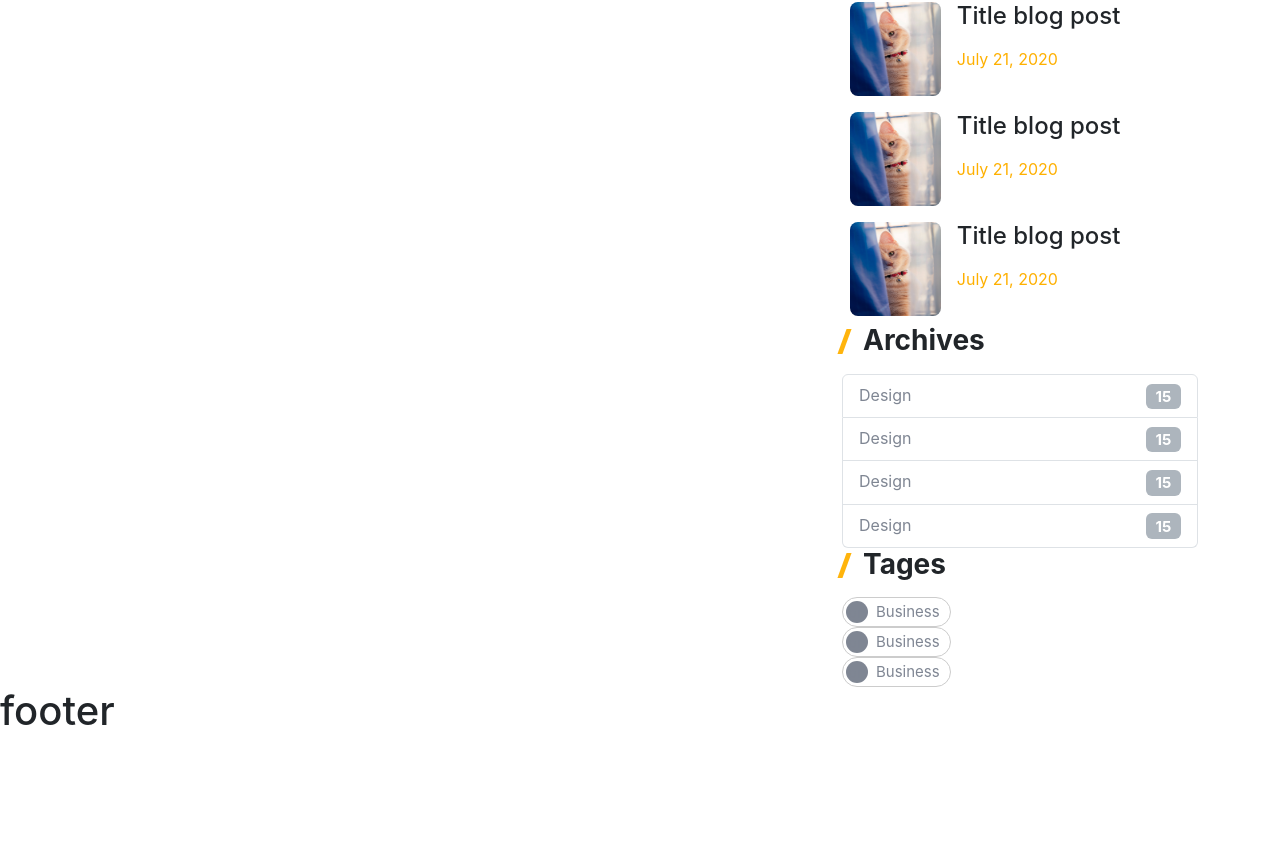
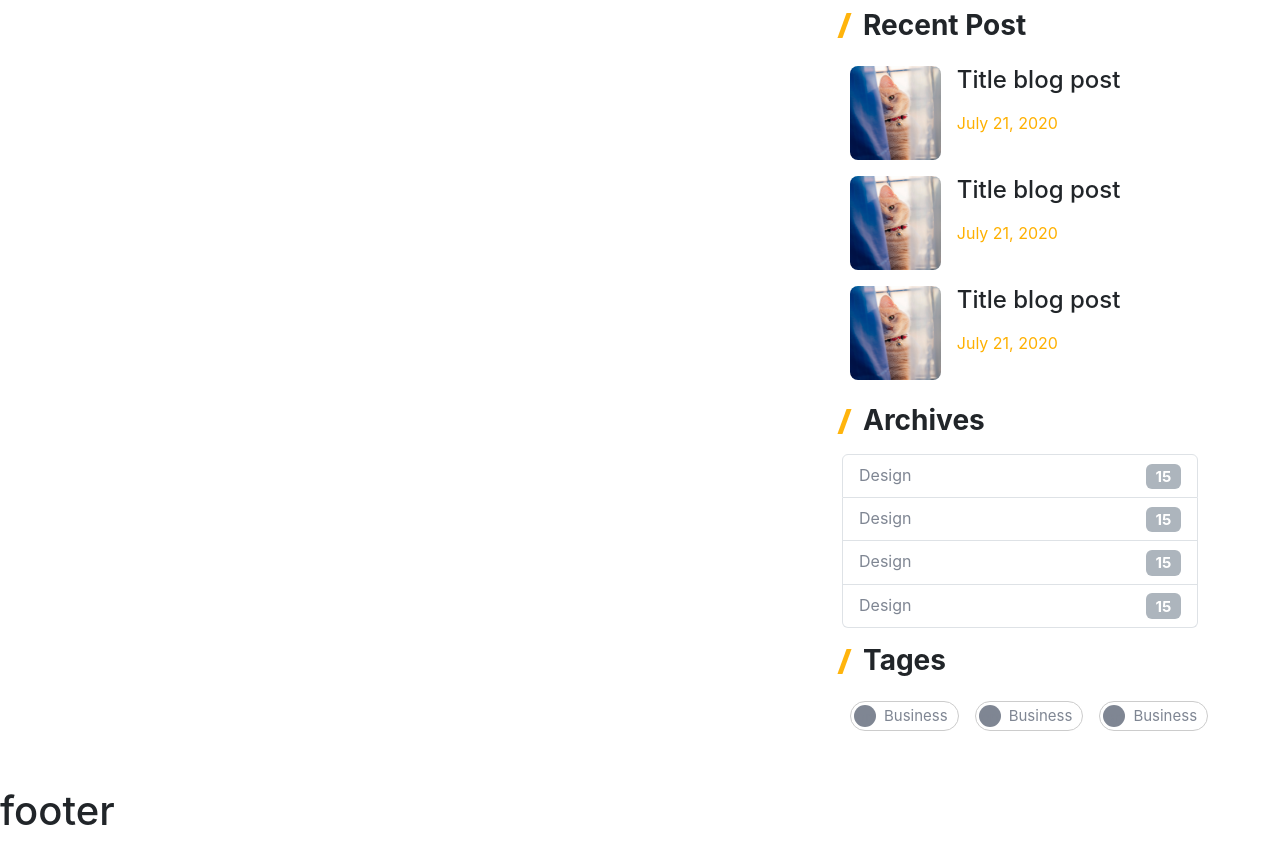
Before and after one commit to daidtech/FE_myspace, a Next.js app: page /blog in a window 1280 px wide. Shown: the part 741-1584 px from the top of the page. Before the commit the page ends 1484 px from the top, so only its background shows below. Built offline with nearby package versions, Linux system fonts and the light colour scheme.

Commit message:
update sidebar

```diff
--- a/components/Blog/RightSide/RightSide.tsx
+++ b/components/Blog/RightSide/RightSide.tsx
@@ -4,11 +4,12 @@ import { Form, InputGroup, ListGroup } from 'react-bootstrap';
 import WidgetTitle from 'components/share/WidgetTitle/WidgetTitle';
 import MyListGroup from 'components/share/MyListGroup/MyListGroup';
 import SimpleBlock from '../SimpleBlock/SimpleBlock';
-import Tag from 'components/share/Tag/Tag';
+import Tag from 'components/share/TagGroup/Tag/Tag';
+import TagGroup from 'components/share/TagGroup/TagGroup';
 
 export default function RightSide() {
   return (
-    <section>
+    <section className='my-5'>
       <InputGroup className="mb-3">
         <InputGroup.Text>$</InputGroup.Text>
         <Form.Control aria-label="Search" placeholder='Search...' />
@@ -23,9 +24,7 @@ export default function RightSide() {
       <WidgetTitle title={'Archives'}/>
       <MyListGroup />
       <WidgetTitle title={'Tages'}/>
-      <Tag />
-      <Tag />
-      <Tag />
+      <TagGroup />
     </section>
   );
 }
--- a/components/share/Tag/Tag.tsx
+++ /dev/null
@@ -1,11 +0,0 @@
-import React from 'react';
-import styles from './Tag.module.scss';
-
-export default function Tag() {
-  return (
-    <button className={styles.tag}>
-      <span>on</span>
-      <p>Business</p>
-    </button>
-  );
-}
--- a/components/share/Tag/Tag.module.scss
+++ b/components/share/TagGroup/Tag/Tag.module.scss
@@ -3,6 +3,7 @@
 .tag {
   display: flex;
   padding: 3px 10px 3px 3px;
+  margin: $gapXs;
   border: 1px solid #ccc;
   border-radius: 30px;
   color: $textColor;
@@ -10,6 +11,11 @@
   font-size: 15px;
   max-width: fit-content;
   background-color: #fff;
+  .checked {
+    p {
+      background-color: red;
+    }
+  }
   p {
     margin: 0;
     padding-left: $gapXs;
--- /dev/null
+++ b/components/share/TagGroup/Tag/Tag.tsx
@@ -0,0 +1,15 @@
+import React from 'react';
+import styles from './Tag.module.scss';
+
+type TagProps = {
+  isChecked: boolean
+}
+
+export default function Tag({isChecked}: TagProps) {
+  return (
+    <button className={styles.tag + ' checked ' }>
+      <span>on</span>
+      <p>Business</p>
+    </button>
+  );
+}
--- /dev/null
+++ b/components/share/TagGroup/TagGroup.module.scss
@@ -0,0 +1,3 @@
+.tagGroup {
+  display: flex;
+}
--- /dev/null
+++ b/components/share/TagGroup/TagGroup.tsx
@@ -0,0 +1,14 @@
+import React from 'react';
+import styles from './TagGroup.module.scss';
+import Tag from './Tag/Tag';
+
+export default function TagGroup() {
+  return (
+    <div className={styles.tagGroup}>
+      <Tag isChecked={false} />
+      <Tag isChecked={true} />
+      <Tag isChecked={false} />
+
+    </div>
+  );
+}
--- a/components/share/WidgetTitle/WidgetTitle.module.scss
+++ b/components/share/WidgetTitle/WidgetTitle.module.scss
@@ -2,7 +2,7 @@
 
 .widgetTitle {
   font-weight: 700;
-  margin-bottom: 16px;
+  margin: 16px 0;
   &:before {
     content: "";
     display: inline-block;
```
